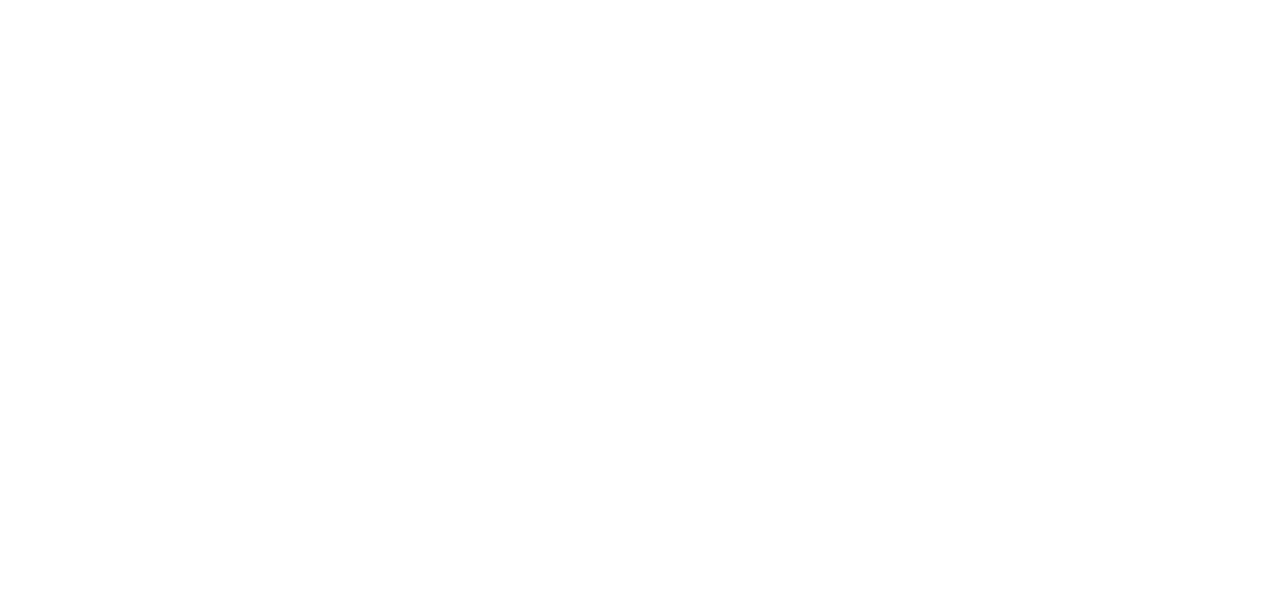
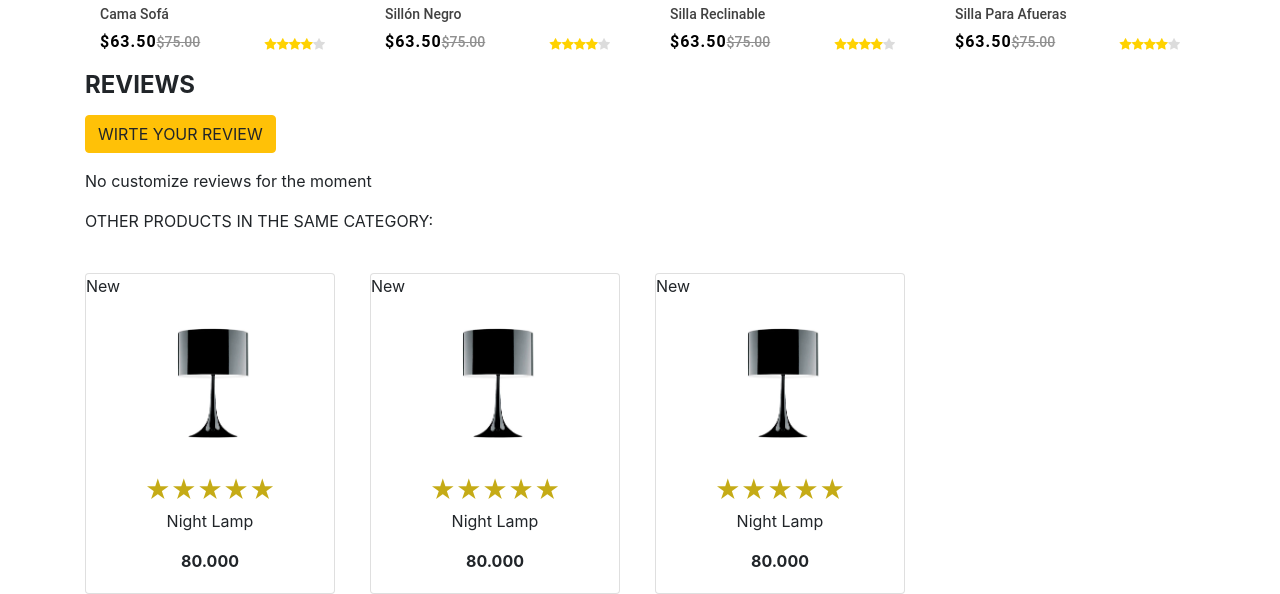
Before and after one commit to wschub/tienda-geek, a React (Create React App) app: page /home in a window 1280 px wide. Shown: the part 1060-1654 px from the top of the page. Before the commit the page ends 800 px from the top, so only its background shows below. Built offline with nearby package versions, Linux system fonts and the light colour scheme.

Commit message:
actualizacion de relateposts.js

```diff
--- a/src/components/App.js
+++ b/src/components/App.js
@@ -2,6 +2,8 @@ import React from 'react';
 import Layout from '../components/Partials/LayoutComponent';
 import { BrowserRouter, Route, Switch } from 'react-router-dom';
 import NavBar from './Partials/HeaderComponent';
+import RelatePosts from './ProductsDetailsComponent/RelatePosts';
+import FiltrarProductos from './ProductsComponent/FiltrarProductosComponent'
 
 
 
@@ -12,7 +14,8 @@ function App() {
     <Layout>
         <Switch>
             <Route exact path = "/home" component={NavBar} />
-
+            <Route exact path = "/home" component={RelatePosts} />
+            <Route exact path = "/home" component={FiltrarProductos} />
 
         </Switch>
     </Layout>
--- a/src/components/Partials/LayoutComponent.js
+++ b/src/components/Partials/LayoutComponent.js
@@ -2,6 +2,8 @@ import React from 'react';
 
 import NavBar from './HeaderComponent';
 import Product from '../ProductsComponent/ProductsFeatured';
+import RelatePosts from '../ProductsDetailsComponent/RelatePosts';
+import FiltrarProductos from '../ProductsComponent/FiltrarProductosComponent'
 
 
 
@@ -10,8 +12,14 @@ const Layout = (props) => {
 
         <div>
              <NavBar/>
+
              {props.children}
+             <FiltrarProductos/>
              <Product/>
+
+
+             <RelatePosts/>
+
 
         </div>
 
--- /dev/null
+++ b/src/components/ProductsComponent/FiltrarProductosComponent.js
@@ -0,0 +1,26 @@
+import React from 'react';
+
+const FiltrarProductos = () => {
+    return (
+        <div className='col-2'>
+        <div className='container d-flex-column my-5'>
+            <div className="form-group form-check">
+                <h4 className='mt-5'> Talla </h4>
+                <input type="checkbox" className="form-check-input ml-1 my-3" id="exampleCheck1" />
+                <label className="form-check-label" for="exampleCheck1"></label>
+            </div>
+            <div className="form-group form-check">
+                <h4 className='mt-5'> Color </h4>
+                <input type="checkbox" className="form-check-input ml-1 my-3" id="exampleCheck1" />
+                <label className="form-check-label" for="exampleCheck1"></label>
+            </div>
+            <div className="form-group form-check">
+                <h4 className='mt-5'> Tipo </h4>
+                <input type="checkbox" className="form-check-input ml-1 my-3" id="exampleCheck1" />
+                <label className="form-check-label" for="exampleCheck1"></label>
+            </div>
+        </div>
+        </div>
+    )
+}
+export default FiltrarProductos;
--- /dev/null
+++ b/src/components/ProductsDetailsComponent/RelatePosts.js
@@ -0,0 +1,109 @@
+import React from 'react'
+import Lampara from '../../images/lamparita.png';
+import './styles/ProductsDetailsComponent.css'
+
+
+
+class RelatePosts extends React.Component{
+    render(){
+        return(
+
+
+        <div className="container">
+                <h4>
+                    <b>REVIEWS</b>
+                </h4>
+
+
+                <button type="button" className="btn btn-warning mb-3 mt-2">WIRTE YOUR REVIEW</button>
+
+                <p>No customize reviews for the moment</p>
+
+                <div className="prod_det_alert">
+                    OTHER PRODUCTS IN THE SAME CATEGORY:
+                </div>
+                <div>
+                    <div className="row">
+                        <div className="col-3">
+                            <div className="card prod_det_art_relacionados">
+                            <p>New</p>
+                            <div className="container prod_det_img">
+                            <img src={Lampara} className="card-img-top" alt="..."/>
+                            </div>
+                            <div className="container card-body prod_det_card_body">
+                            <div className="ec-stars-wrapper">
+                            <a href="#" data-value="1" title="Votar con 1 estrellas">&#9733;</a>
+                            <a href="#" data-value="2" title="Votar con 2 estrellas">&#9733;</a>
+                            <a href="#" data-value="3" title="Votar con 3 estrellas">&#9733;</a>
+                            <a href="#" data-value="4" title="Votar con 4 estrellas">&#9733;</a>
+                            <a href="#" data-value="5" title="Votar con 5 estrellas">&#9733;</a>
+                            </div>
+                            <p className="card-text">
+                                Night Lamp
+                            </p>
+                            <b>
+                                80.000
+                            </b>
+                            </div>
+                            </div>
+                        </div>
+                        <div className="col-3">
+                            <div className="card prod_det_art_relacionados">
+                                <p>New</p>
+                                <div className="container prod_det_img">
+                                <img src={Lampara} className="card-img-top" alt="..."/>
+                                </div>
+                                <div className="container card-body prod_det_card_body">
+                                <div className="ec-stars-wrapper">
+                                <a href="#" data-value="1" title="Votar con 1 estrellas">&#9733;</a>
+                                <a href="#" data-value="2" title="Votar con 2 estrellas">&#9733;</a>
+                                <a href="#" data-value="3" title="Votar con 3 estrellas">&#9733;</a>
+                                <a href="#" data-value="4" title="Votar con 4 estrellas">&#9733;</a>
+                                <a href="#" data-value="5" title="Votar con 5 estrellas">&#9733;</a>
+                                </div>
+                                <p className="card-text">
+                                Night Lamp
+                                </p>
+
+                                <b>
+                                80.000
+                                </b>
+                                </div>
+                            </div>
+                        </div>
+                        <div className="col-3">
+                            <div className="card prod_det_art_relacionados">
+                                <p>New</p>
+                                <div className="container prod_det_img">
+                                <img src={Lampara} className="card-img-top" alt="..."/>
+                                </div>
+                                <div className="container card-body prod_det_card_body">
+                                <div className="ec-stars-wrapper">
+                                <a href="#" data-value="1" title="Votar con 1 estrellas">&#9733;</a>
+                                <a href="#" data-value="2" title="Votar con 2 estrellas">&#9733;</a>
+                                <a href="#" data-value="3" title="Votar con 3 estrellas">&#9733;</a>
+                                <a href="#" data-value="4" title="Votar con 4 estrellas">&#9733;</a>
+                                <a href="#" data-value="5" title="Votar con 5 estrellas">&#9733;</a>
+                                </div>
+                                <p className="card-text">
+                                    Night Lamp
+                                </p>
+
+                                <b>
+                                    80.000
+                                </b>
+                                </div>
+                             </div>
+                            </div>
+            </div>
+        </div>
+    </div>
+
+
+
+
+        );
+    }
+}
+
+export default RelatePosts;
--- /dev/null
+++ b/src/components/ProductsDetailsComponent/styles/ProductsDetailsComponent.css
@@ -0,0 +1,49 @@
+/*Acá estan los estilos de Relateposts*/
+.prod_det_art_relacionados{
+    width: 250px;
+    margin-top:40px;
+}
+
+.prdo_det_alert{
+    font-size: 18px;
+    background-color: #F1C40F;
+    width: 35%;
+    border-top-right-radius: 150px;
+    border-bottom-right-radius:150px;
+}
+
+.prod_det_card_body{
+    align-items: center;
+    text-align: center;
+    justify-content: center;
+}
+
+.prod_det_img{
+    align-items: center;
+    justify-content: center;
+    padding-left:25px ;
+    width: 240px;
+}
+
+
+.ec-stars-wrapper {
+	font-size: "";
+	display: inline-block;
+}
+
+.ec-stars-wrapper a {
+	text-decoration: none;
+	display: inline-block;
+	font-size: 25px;
+	color: rgb(197, 171, 22);
+}
+
+.ec-stars-wrapper:hover a {
+
+	color: rgb(211, 194, 42);
+}
+
+
+.ec-stars-wrapper > a:hover ~ a {
+	color: #888;
+}
```
Also changed, not shown: src/components/ProductsDetailsComponent/styles/lamparita.png (added), src/images/lamparita.png (added).
